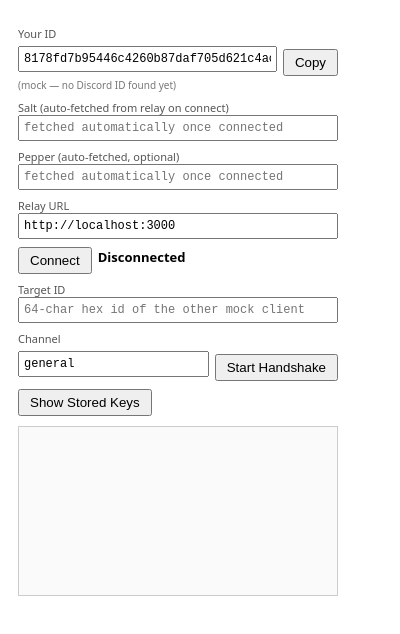
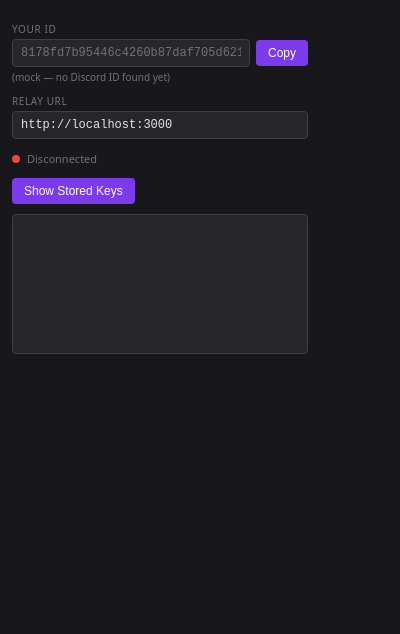
Before and after one commit to kecskusz-8/nocc, a browser extension: page extension/popup.html in a window 400 px wide. Drawn offline with Linux system fonts and the light colour scheme.

Commit message:
cleaned up popup

```diff
--- a/extension/background.js
+++ b/extension/background.js
@@ -101,6 +101,11 @@ async function ensureConnected() {
 // JS context (discord.com origin) and cannot access the extension's IndexedDB.
 
 chrome.runtime.onMessage.addListener((msg, _sender, sendResponse) => {
+  if (msg.type === 'nocc-status') {
+    sendResponse({ connected: !!(socket && myUidHash) });
+    return;
+  }
+
   if (msg.type === 'nocc-wake') {
     ensureConnected();
     sendResponse({ ok: true });
--- a/extension/popup.html
+++ b/extension/popup.html
@@ -4,16 +4,124 @@
   <meta charset="utf-8">
   <title>NOCC (dev)</title>
   <style>
-    body { font: 13px system-ui, sans-serif; width: 320px; padding: 10px; }
-    label { display: block; margin-top: 8px; font-size: 11px; color: #555; }
-    input { width: 100%; box-sizing: border-box; padding: 4px; font: 12px monospace; }
-    button { margin-top: 8px; padding: 4px 10px; }
-    #status { font-weight: bold; }
-    #idSource { display: block; font-size: 10px; color: #777; margin-top: 2px; }
-    #log { margin-top: 10px; height: 160px; overflow-y: auto; border: 1px solid #ccc; padding: 4px; font: 11px monospace; background: #fafafa; }
-    #log div { margin-bottom: 4px; white-space: pre-wrap; word-break: break-all; }
-    .row { display: flex; gap: 6px; align-items: center; }
-    .row input { flex: 1; }
+    :root {
+      --bg: #18181b;
+      --surface: #27272a;
+      --border: #3f3f46;
+      --text: #e4e4e7;
+      --muted: #71717a;
+      --accent: #7c3aed;
+      --accent-hover: #6d28d9;
+      --green: #22c55e;
+      --red: #ef4444;
+    }
+
+    * { box-sizing: border-box; }
+
+    body {
+      font: 13px system-ui, sans-serif;
+      width: 320px;
+      padding: 12px;
+      background: var(--bg);
+      color: var(--text);
+      margin: 0;
+    }
+
+    label {
+      display: block;
+      margin-top: 10px;
+      font-size: 10px;
+      color: var(--muted);
+      text-transform: uppercase;
+      letter-spacing: 0.06em;
+    }
+
+    input {
+      width: 100%;
+      padding: 6px 8px;
+      margin-top: 3px;
+      font: 12px monospace;
+      background: var(--surface);
+      color: var(--text);
+      border: 1px solid var(--border);
+      border-radius: 4px;
+      outline: none;
+    }
+
+    input:focus { border-color: var(--accent); }
+    input[readonly] { color: var(--muted); }
+
+    button {
+      padding: 6px 12px;
+      background: var(--accent);
+      color: #fff;
+      border: none;
+      border-radius: 4px;
+      cursor: pointer;
+      font-size: 12px;
+      white-space: nowrap;
+    }
+
+    button:hover { background: var(--accent-hover); }
+
+    #idSource {
+      display: block;
+      font-size: 10px;
+      color: var(--muted);
+      margin-top: 3px;
+    }
+
+    .row {
+      display: flex;
+      gap: 6px;
+      align-items: center;
+      margin-top: 3px;
+    }
+
+    .row input { flex: 1; margin-top: 0; }
+
+    .status-row {
+      display: flex;
+      align-items: center;
+      gap: 7px;
+      margin-top: 12px;
+    }
+
+    .status-dot {
+      width: 8px;
+      height: 8px;
+      border-radius: 50%;
+      background: var(--red);
+      flex-shrink: 0;
+      transition: background 0.3s;
+    }
+
+    .status-dot.connected { background: var(--green); }
+
+    .status-text {
+      font-size: 11px;
+      color: var(--muted);
+    }
+
+    #log {
+      margin-top: 10px;
+      height: 140px;
+      overflow-y: auto;
+      border: 1px solid var(--border);
+      border-radius: 4px;
+      padding: 6px 8px;
+      font: 11px monospace;
+      background: var(--surface);
+      color: var(--text);
+    }
+
+    #log div {
+      margin-bottom: 3px;
+      white-space: pre-wrap;
+      word-break: break-all;
+    }
+
+    #showStoredKeys { margin-top: 12px; }
   </style>
 </head>
 <body>
@@ -24,27 +132,12 @@
   </div>
   <span id="idSource"></span>
 
-  <label>Salt (auto-fetched from relay on connect)</label>
-  <input id="salt" placeholder="fetched automatically once connected">
-
-  <label>Pepper (auto-fetched, optional)</label>
-  <input id="pepper" placeholder="fetched automatically once connected">
-
   <label>Relay URL</label>
   <input id="relayUrl" value="http://localhost:3000">
 
-  <div class="row">
-    <button id="connect">Connect</button>
-    <span id="status">Disconnected</span>
-  </div>
-
-  <label>Target ID</label>
-  <input id="targetId" placeholder="64-char hex id of the other mock client">
-
-  <label>Channel</label>
-  <div class="row">
-    <input id="channel" value="general">
-    <button id="startHandshake">Start Handshake</button>
+  <div class="status-row">
+    <div class="status-dot" id="statusDot"></div>
+    <span class="status-text" id="statusText">Disconnected</span>
   </div>
 
   <button id="showStoredKeys">Show Stored Keys</button>
--- a/extension/popup.js
+++ b/extension/popup.js
@@ -1,6 +1,4 @@
-import { connectToRelay } from './lib/relay-socket.js';
-import { createHandshakeSession } from './crypto/three-pass.js';
-import { saveKey, getAllKeys } from './storage/key-store.js';
+import { getAllKeys } from './storage/key-store.js';
 import { getMyId } from './discord/identity.js';
 
 function logLine(text) {
@@ -11,118 +9,41 @@ function logLine(text) {
   log.scrollTop = log.scrollHeight;
 }
 
-function setStatus(text) {
-  document.getElementById('status').textContent = text;
-}
-
-let socket = null;
 let myId = null;
 
-// Sessions are keyed by "peerId:channel" so each (peer, channel) pair runs
-// its own independent handshake, per ARCHITECTURE.md's per-channel keys.
-const sessions = new Map();
-
-function getOrCreateSession(peerId, channel) {
-  const key = `${peerId}:${channel}`;
-  let session = sessions.get(key);
-  if (!session) {
-    session = createHandshakeSession({
-      myId,
-      peerId,
-      channel,
-      send: (payload) => socket.emit('handshake', payload),
-      onLog: (msg) => logLine(`[${peerId.slice(0, 8)}/${channel}] ${msg}`),
-      onComplete: async ({ ownKey, peerKey }) => {
-        logLine(`[${peerId.slice(0, 8)}/${channel}] HANDSHAKE COMPLETE`);
-        logLine(`  our key:  ${ownKey}`);
-        logLine(`  their key: ${peerKey}`);
-
-        const createdAt = Date.now();
-        await saveKey({ channel, uidHash: myId, token: ownKey, createdAt });
-        await saveKey({ channel, uidHash: peerId, token: peerKey, createdAt });
-        logLine(`[${peerId.slice(0, 8)}/${channel}] stored both keys in IndexedDB`);
-      },
-    });
-    sessions.set(key, session);
-  }
-  return session;
-}
-
 async function refreshMyId() {
-  const salt = document.getElementById('salt').value;
-  const pepper = document.getElementById('pepper').value;
-  await chrome.storage.local.set({ salt, pepper });
-
   const { id, source } = await getMyId();
   myId = id;
   document.getElementById('myId').value = myId;
   document.getElementById('idSource').textContent =
     source === 'discord' ? '(hashed from your Discord ID)' : '(mock — no Discord ID found yet)';
-  return myId;
+}
+
+async function refreshStatus() {
+  const resp = await chrome.runtime.sendMessage({ type: 'nocc-status' }).catch(() => null);
+  const connected = resp?.connected ?? false;
+  document.getElementById('statusDot').className = 'status-dot' + (connected ? ' connected' : '');
+  document.getElementById('statusText').textContent = connected ? 'Connected to relay' : 'Disconnected';
 }
 
 async function init() {
-  const stored = await chrome.storage.local.get(['salt', 'pepper', 'relayUrl']);
-  document.getElementById('salt').value = stored.salt || '';
-  document.getElementById('pepper').value = stored.pepper || '';
+  const stored = await chrome.storage.local.get(['relayUrl']);
   document.getElementById('relayUrl').value = stored.relayUrl || 'http://localhost:3000';
 
   await refreshMyId();
+  await refreshStatus();
+
+  // Refresh status every 2 s while popup is open.
+  const statusInterval = setInterval(refreshStatus, 2000);
+  window.addEventListener('unload', () => clearInterval(statusInterval));
 
   document.getElementById('copyId').addEventListener('click', () => {
     navigator.clipboard.writeText(myId);
   });
 
-  document.getElementById('connect').addEventListener('click', async () => {
+  document.getElementById('relayUrl').addEventListener('change', () => {
     const relayUrl = document.getElementById('relayUrl').value.trim();
     chrome.storage.local.set({ relayUrl });
-
-    if (socket) socket.close();
-    sessions.clear();
-
-    setStatus('Connecting...');
-    socket = connectToRelay(relayUrl);
-
-    socket.on('connect', async () => {
-      setStatus('Fetching config...');
-      const config = await socket.emitWithAck('config', {});
-      document.getElementById('salt').value = config.salt || '';
-      document.getElementById('pepper').value = config.pepper || '';
-      logLine(`[fetched config from relay: salt=${config.salt ? 'set' : 'empty'}, pepper=${config.pepper ? 'set' : 'empty'}]`);
-      await refreshMyId();
-
-      setStatus('Connected');
-      socket.emit('register', { uid_hash: myId });
-      logLine(`[connected, registered as ${myId}]`);
-    });
-
-    socket.on('disconnect', () => {
-      setStatus('Disconnected');
-      logLine('[disconnected]');
-    });
-
-    socket.on('error', () => {
-      setStatus('Error');
-      logLine('[connection error]');
-    });
-
-    socket.on('handshake', (payload) => {
-      const session = getOrCreateSession(payload.sent_from, payload.channel);
-      session.handleIncoming(payload);
-    });
-  });
-
-  document.getElementById('startHandshake').addEventListener('click', () => {
-    if (!socket) {
-      logLine('[not connected]');
-      return;
-    }
-    const peerId = document.getElementById('targetId').value.trim();
-    const channel = document.getElementById('channel').value.trim();
-    if (!peerId || !channel) return;
-
-    const session = getOrCreateSession(peerId, channel);
-    session.start();
   });
 
   document.getElementById('showStoredKeys').addEventListener('click', async () => {
```
